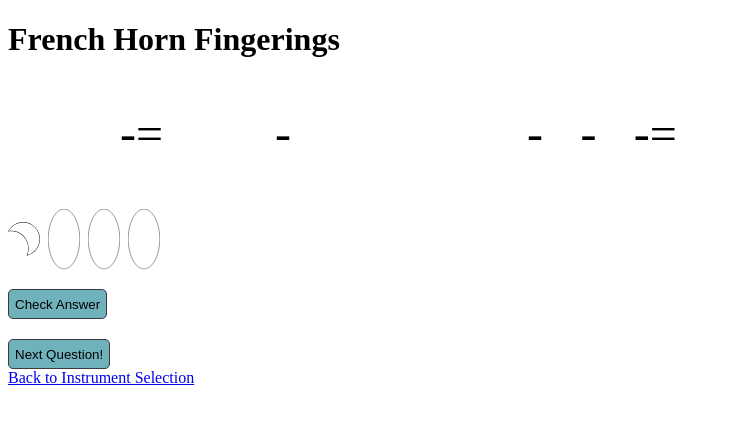
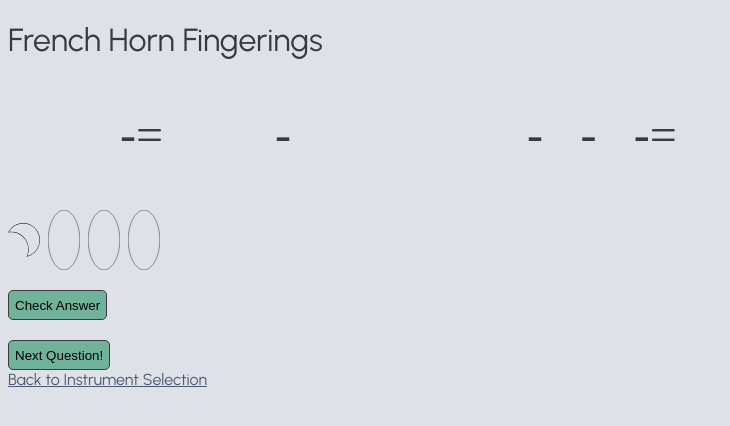
Before and after one commit to StephenBuley/band-fingerings, a React (Vite) app: page /fhorn in a window 1280 px wide. Shown: the top 426 px of the page, without its empty margins (0-730 px from the left). Built offline with nearby package versions, Linux system fonts and the light colour scheme.

Commit message:
Add Urbanist font link
Add urbanist font link, also change title for pages to be Learn2Play
instead of French Horn Fingerings

```diff
--- a/index.html
+++ b/index.html
@@ -3,7 +3,13 @@
   <head>
     <meta charset="UTF-8" />
     <meta name="viewport" content="width=device-width, initial-scale=1.0" />
-    <title>French Horn Fingerings</title>
+    <link rel="preconnect" href="https://fonts.googleapis.com" />
+    <link rel="preconnect" href="https://fonts.gstatic.com" crossorigin />
+    <link
+      href="https://fonts.googleapis.com/css2?family=Urbanist:ital,wght@0,400;0,900;1,400&display=swap"
+      rel="stylesheet"
+    />
+    <title>Learn2Play</title>
   </head>
   <body>
     <div id="root"></div>
--- a/src/App.css
+++ b/src/App.css
@@ -13,18 +13,26 @@
 :root {
   --light-primary: #dee1e7;
   --light-secondary: #b5c5d7;
-  --light-accent: #70b2bc;
+  --light-accent: #70b29c;
   --dark-accent: #4d5871;
   --dark-primary: #39393f;
 }
 
 html {
   font-size: 16px;
+  font-family: 'Urbanist', sans-serif;
 }
 
 body {
   box-sizing: border-box;
   margin: 8px;
+  background-color: var(--light-primary);
+  color: var(--dark-primary);
+}
+
+.title,
+.section-heading {
+  font-weight: 400;
 }
 
 .music-notation {
@@ -48,3 +56,7 @@ body {
 .selected {
   fill: var(--light-accent);
 }
+
+a {
+  color: var(--dark-accent);
+}
--- a/src/App.tsx
+++ b/src/App.tsx
@@ -9,6 +9,7 @@ function App() {
         Learn valve and finger combos for any band instrument!
       </p>
       <h2 className="section-heading">Select your instrument:</h2>
+      <div className="links">
         <Link tabIndex={0} to="/fhorn">
           French Horn
         </Link>
@@ -20,6 +21,7 @@ function App() {
         <Link to="/trumpet" tabIndex={0}>
           Trumpet
         </Link>
+      </div>
       <p>Other instruments are coming soon!</p>
     </div>
   )
```
Lines whose indentation alone changed are shown as unchanged.
